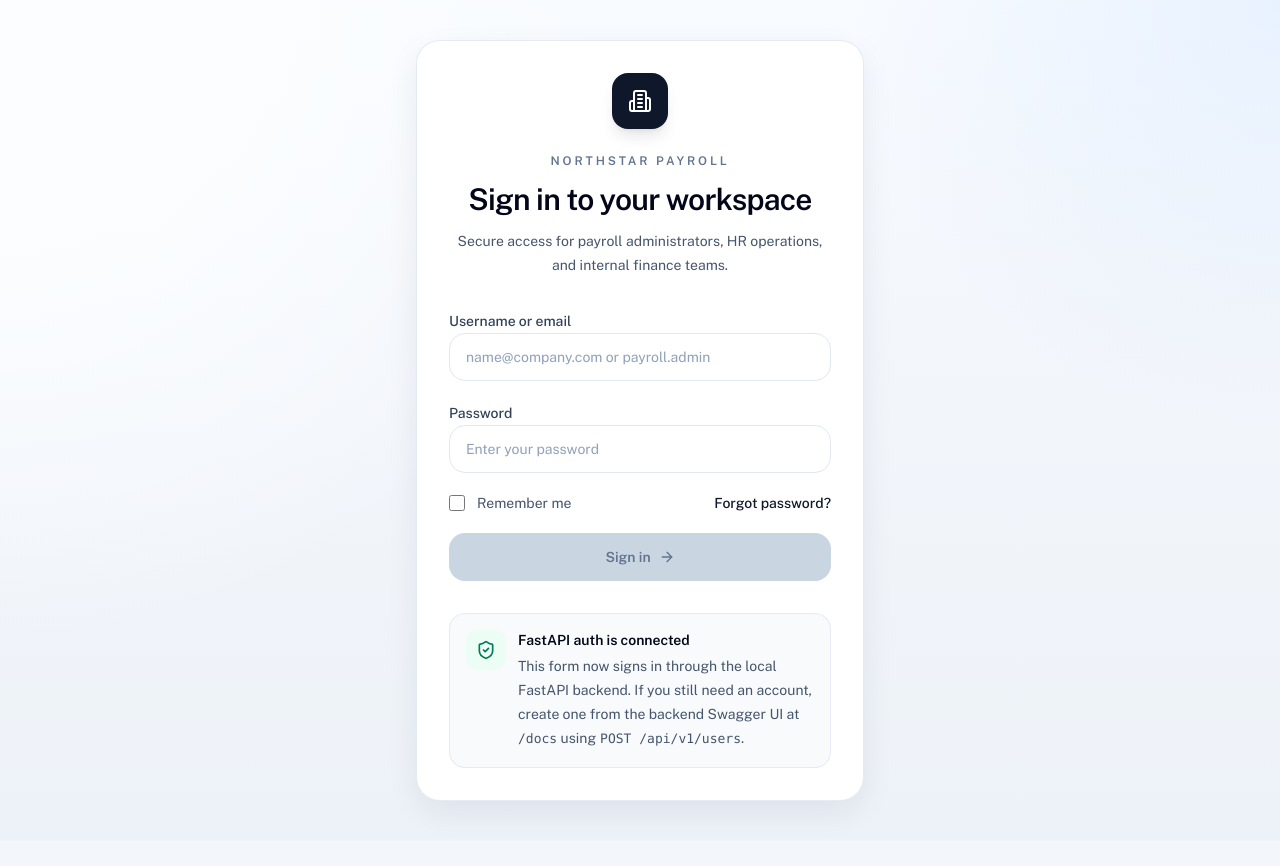
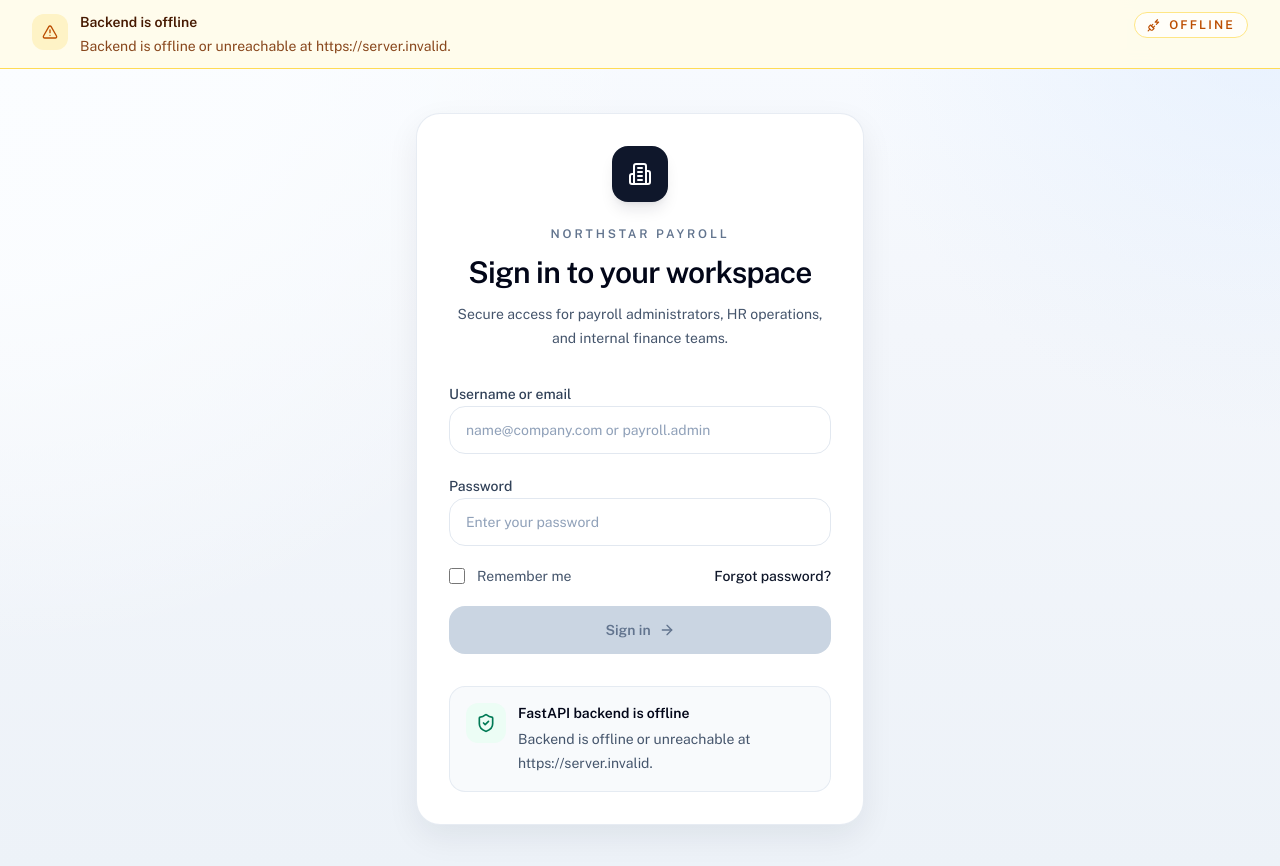
Before and after one commit to jasondee1992/payroll-frontend, a Next.js app: page /login in a window 1280 px wide. Shown: the top 866 px of the page. Before the commit the page ends 841 px from the top, so only its background shows below. Built offline with nearby package versions, Linux system fonts and the light colour scheme; no server answers.

Commit message:
check backend if online or not.

```diff
--- a/eslint.config.mjs
+++ b/eslint.config.mjs
@@ -11,7 +11,7 @@
 
 const eslintConfig = [
   {
-    ignores: [".next/**", "node_modules/**", "next-env.d.ts"],
+    ignores: [".next/**", ".next-runtime/**", "node_modules/**", "next-env.d.ts"],
   },
   ...compat.extends("next/core-web-vitals", "next/typescript"),
 ];
--- a/next.config.ts
+++ b/next.config.ts
@@ -1,6 +1,7 @@
 import type { NextConfig } from "next";
 
 const nextConfig: NextConfig = {
+  distDir: ".next-runtime",
   reactStrictMode: true,
 };
 
--- /dev/null
+++ b/src/app/api/backend-status/route.ts
@@ -0,0 +1,10 @@
+import { NextResponse } from "next/server";
+import { getBackendStatus } from "@/lib/api/health";
+
+export async function GET() {
+  const backendStatus = await getBackendStatus();
+
+  return NextResponse.json(backendStatus, {
+    status: backendStatus.available ? 200 : 503,
+  });
+}
--- a/src/app/layout.tsx
+++ b/src/app/layout.tsx
@@ -1,5 +1,6 @@
 import type { Metadata } from "next";
 import { Public_Sans } from "next/font/google";
+import { BackendStatusBanner } from "@/components/shared/backend-status-banner";
 import "./globals.css";
 
 const publicSans = Public_Sans({
@@ -19,7 +20,10 @@
 }>) {
   return (
     <html lang="en">
-      <body className={`${publicSans.variable} antialiased`}>{children}</body>
+      <body className={`${publicSans.variable} antialiased`}>
+        <BackendStatusBanner />
+        {children}
+      </body>
     </html>
   );
 }
--- a/src/app/login/page.tsx
+++ b/src/app/login/page.tsx
@@ -1,4 +1,5 @@
-import { Building2, ShieldCheck } from "lucide-react";
+import { Building2 } from "lucide-react";
+import { LoginBackendStatusCard } from "@/components/auth/login-backend-status-card";
 import { LoginForm } from "@/components/auth/login-form";
 
 export default function LoginPage() {
@@ -33,27 +34,7 @@
 
           <LoginForm />
 
-          <div className="mt-8 rounded-2xl border border-slate-200/80 bg-slate-50/90 px-4 py-4">
-            <div className="flex items-start gap-3">
-              <div className="flex h-10 w-10 shrink-0 items-center justify-center rounded-xl bg-emerald-50 text-emerald-700">
-                <ShieldCheck className="h-5 w-5" />
-              </div>
-              <div>
-                <h2 className="text-sm font-semibold text-slate-950">
-                  FastAPI auth is connected
-                </h2>
-                <p className="mt-1 text-sm leading-6 text-slate-600">
-                  This form now signs in through the local FastAPI backend. If
-                  you still need an account, create one from the backend
-                  Swagger UI at{" "}
-                  <code className="font-mono text-[13px]">/docs</code> using
-                  <code className="ml-1 font-mono text-[13px]">
-                    POST /api/v1/users
-                  </code>.
-                </p>
-              </div>
-            </div>
-          </div>
+          <LoginBackendStatusCard />
         </div>
       </section>
     </main>
--- /dev/null
+++ b/src/components/auth/login-backend-status-card.tsx
@@ -0,0 +1,45 @@
+"use client";
+
+import { LoaderCircle, ShieldCheck } from "lucide-react";
+import { useBackendStatus } from "@/lib/api/use-backend-status";
+
+export function LoginBackendStatusCard() {
+  const backendStatus = useBackendStatus();
+
+  const heading = !backendStatus
+    ? "Checking FastAPI backend"
+    : backendStatus.available
+      ? "FastAPI auth is connected"
+      : "FastAPI backend is offline";
+
+  const description = !backendStatus ? (
+    "Checking whether the FastAPI backend is reachable."
+  ) : backendStatus.available ? (
+    <>
+      This form now signs in through the local FastAPI backend. If you still
+      need an account, create one from the backend Swagger UI at{" "}
+      <code className="font-mono text-[13px]">/docs</code> using
+      <code className="ml-1 font-mono text-[13px]">POST /api/v1/users</code>.
+    </>
+  ) : (
+    backendStatus.message
+  );
+
+  return (
+    <div className="mt-8 rounded-2xl border border-slate-200/80 bg-slate-50/90 px-4 py-4">
+      <div className="flex items-start gap-3">
+        <div className="flex h-10 w-10 shrink-0 items-center justify-center rounded-xl bg-emerald-50 text-emerald-700">
+          {!backendStatus ? (
+            <LoaderCircle className="h-5 w-5 animate-spin" />
+          ) : (
+            <ShieldCheck className="h-5 w-5" />
+          )}
+        </div>
+        <div>
+          <h2 className="text-sm font-semibold text-slate-950">{heading}</h2>
+          <p className="mt-1 text-sm leading-6 text-slate-600">{description}</p>
+        </div>
+      </div>
+    </div>
+  );
+}
--- /dev/null
+++ b/src/components/shared/backend-status-banner.tsx
@@ -0,0 +1,34 @@
+"use client";
+
+import { AlertTriangle, PlugZap } from "lucide-react";
+import { useBackendStatus } from "@/lib/api/use-backend-status";
+
+export function BackendStatusBanner() {
+  const backendStatus = useBackendStatus();
+
+  if (!backendStatus || backendStatus.available) {
+    return null;
+  }
+
+  return (
+    <div className="border-b border-amber-300/80 bg-amber-50/95 text-amber-950 backdrop-blur">
+      <div className="mx-auto flex w-full max-w-7xl items-start gap-3 px-4 py-3 sm:px-6 lg:px-8">
+        <div className="mt-0.5 flex h-9 w-9 shrink-0 items-center justify-center rounded-xl bg-amber-100 text-amber-700">
+          <AlertTriangle className="h-4 w-4" />
+        </div>
+
+        <div className="min-w-0 flex-1">
+          <p className="text-sm font-semibold">Backend is offline</p>
+          <p className="mt-1 text-sm text-amber-900/90">
+            {backendStatus.message}
+          </p>
+        </div>
+
+        <div className="hidden items-center gap-2 rounded-full border border-amber-200 bg-white/70 px-3 py-1 text-xs font-semibold uppercase tracking-[0.18em] text-amber-700 sm:inline-flex">
+          <PlugZap className="h-3.5 w-3.5" />
+          Offline
+        </div>
+      </div>
+    </div>
+  );
+}
--- /dev/null
+++ b/src/lib/api/health.ts
@@ -0,0 +1,44 @@
+import { getApiBaseUrl } from "@/lib/api/config";
+
+const BACKEND_HEALTH_PATH = "/api/v1/health";
+const BACKEND_HEALTH_TIMEOUT_MS = 1500;
+
+export type BackendStatus = {
+  available: boolean;
+  message: string | null;
+};
+
+export async function getBackendStatus(): Promise<BackendStatus> {
+  const apiBaseUrl = getApiBaseUrl();
+
+  if (!apiBaseUrl) {
+    return {
+      available: false,
+      message: "Backend URL is not configured.",
+    };
+  }
+
+  try {
+    const response = await fetch(`${apiBaseUrl}${BACKEND_HEALTH_PATH}`, {
+      cache: "no-store",
+      signal: AbortSignal.timeout(BACKEND_HEALTH_TIMEOUT_MS),
+    });
+
+    if (!response.ok) {
+      return {
+        available: false,
+        message: `Backend health check failed with status ${response.status}.`,
+      };
+    }
+
+    return {
+      available: true,
+      message: null,
+    };
+  } catch {
+    return {
+      available: false,
+      message: `Backend is offline or unreachable at ${apiBaseUrl}.`,
+    };
+  }
+}
--- /dev/null
+++ b/src/lib/api/use-backend-status.ts
@@ -0,0 +1,50 @@
+"use client";
+
+import { useEffect, useState } from "react";
+import type { BackendStatus } from "@/lib/api/health";
+
+const BACKEND_STATUS_POLL_INTERVAL_MS = 5000;
+
+export function useBackendStatus(initialStatus: BackendStatus | null = null) {
+  const [backendStatus, setBackendStatus] = useState<BackendStatus | null>(
+    initialStatus,
+  );
+
+  useEffect(() => {
+    let cancelled = false;
+
+    async function refreshBackendStatus() {
+      try {
+        const response = await fetch("/api/backend-status", {
+          cache: "no-store",
+        });
+        const nextStatus = (await response.json()) as BackendStatus;
+
+        if (!cancelled) {
+          setBackendStatus(nextStatus);
+        }
+      } catch {
+        if (!cancelled) {
+          setBackendStatus({
+            available: false,
+            message: "Backend status check failed from the frontend.",
+          });
+        }
+      }
+    }
+
+    void refreshBackendStatus();
+
+    const intervalId = window.setInterval(
+      refreshBackendStatus,
+      BACKEND_STATUS_POLL_INTERVAL_MS,
+    );
+
+    return () => {
+      cancelled = true;
+      window.clearInterval(intervalId);
+    };
+  }, []);
+
+  return backendStatus;
+}
```
Also changed, not shown: tsconfig.json (+18 -4 lines), next-env.d.ts, 1 other file (tests, documents, lock files or other folders).
